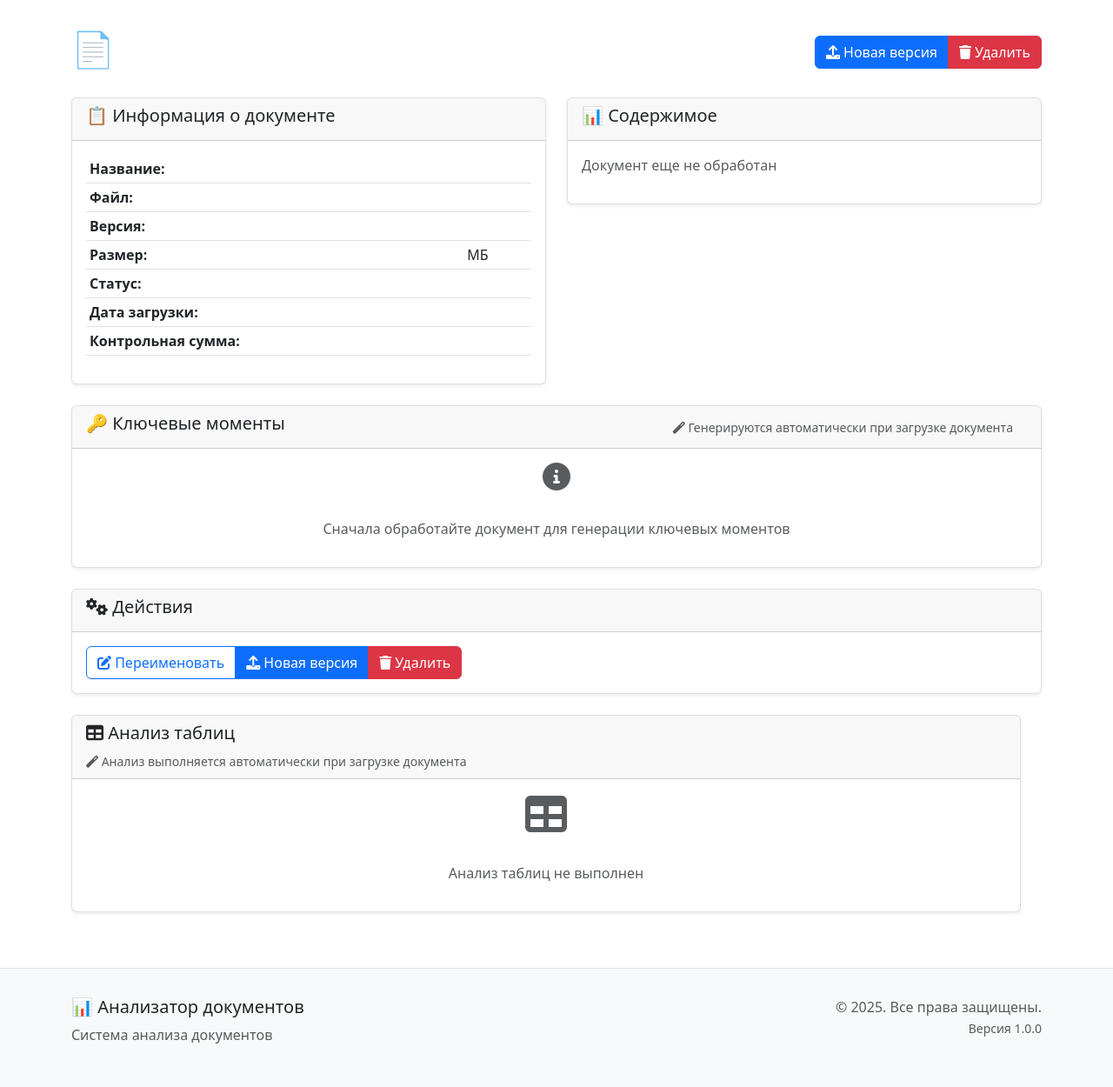
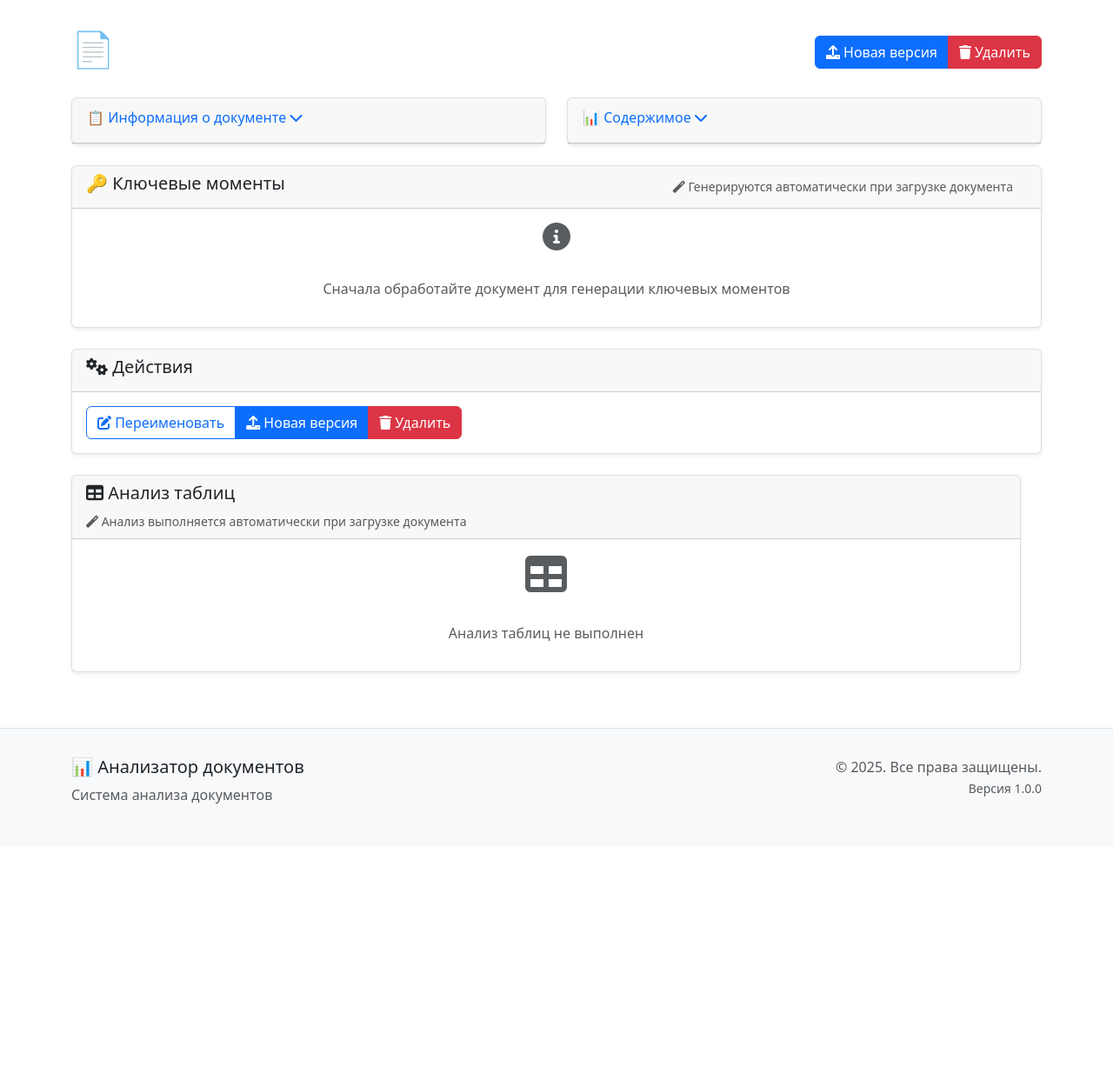
Before and after one commit to h1vEmQ/document-analyzer, a Django app: template templates/documents/document_detail.html in a window 1280 px wide. Shown: the part 56-1306 px from the top of the page at 87% size. After the commit the page ends 980 px from the top, so only its background shows below. Run offline with Django 5.2, Linux system fonts and the light colour scheme; the template is opened without the code that fills it, so the values that code supplies are empty.

Commit message:
Разделы 'Информация о документе' и 'Содержимое' теперь свернуты по умолчанию
- Добавлена Bootstrap collapse функциональность для обоих разделов
- Разделы отображаются свернутыми при загрузке страницы (aria-expanded='false')
- Добавлены кнопки с иконками chevron-down/chevron-up для индикации состояния
- Иконки автоматически меняются при открытии/закрытии разделов
- Улучшен UX - пользователь может развернуть нужную информацию по клику
- Сохранена вся функциональность разделов

```diff
--- a/templates/documents/document_detail.html
+++ b/templates/documents/document_detail.html
@@ -97,9 +97,14 @@
             <div class="col-md-6">
                 <div class="card">
                     <div class="card-header">
-                        <h5>📋 Информация о документе</h5>
+                        <h5>
+                            <button class="btn btn-link p-0 text-decoration-none" type="button" data-bs-toggle="collapse" data-bs-target="#documentInfo" aria-expanded="false" aria-controls="documentInfo">
+                                📋 Информация о документе <i class="fas fa-chevron-down"></i>
+                            </button>
+                        </h5>
                     </div>
-                    <div class="card-body">
+                    <div class="collapse" id="documentInfo">
+                        <div class="card-body">
                         <table class="table table-sm">
                             <tr>
                                 <td><strong>Название:</strong></td>
@@ -165,6 +170,7 @@
                                 <td><code>{{ document.checksum|truncatechars:20 }}</code></td>
                             </tr>
                         </table>
+                        </div>
                     </div>
                 </div>
 
@@ -207,9 +213,14 @@
             <div class="col-md-6">
                 <div class="card">
                     <div class="card-header">
-                        <h5>📊 Содержимое</h5>
+                        <h5>
+                            <button class="btn btn-link p-0 text-decoration-none" type="button" data-bs-toggle="collapse" data-bs-target="#documentContent" aria-expanded="false" aria-controls="documentContent">
+                                📊 Содержимое <i class="fas fa-chevron-down"></i>
+                            </button>
+                        </h5>
                     </div>
-                    <div class="card-body">
+                    <div class="collapse" id="documentContent">
+                        <div class="card-body">
                         {% if document.has_content %}
                             <h6>Извлеченный текст:</h6>
                             <div class="border p-3 bg-light" style="max-height: 300px; overflow-y: auto;">
@@ -234,6 +245,7 @@
                         {% else %}
                             <p class="text-muted">Документ еще не обработан</p>
                         {% endif %}
+                        </div>
                     </div>
                 </div>
 
@@ -686,5 +698,34 @@ function analyzeTables(documentId) {
         document.getElementById('table-analysis-loading').style.display = 'none';
     });
 }
+
+// Обработчики для изменения иконок chevron при открытии/закрытии collapse
+document.addEventListener('DOMContentLoaded', function() {
+    // Обработчик для "Информация о документе"
+    const documentInfoCollapse = document.getElementById('documentInfo');
+    const documentInfoButton = document.querySelector('[data-bs-target="#documentInfo"] i');
+
+    if (documentInfoCollapse && documentInfoButton) {
+        documentInfoCollapse.addEventListener('show.bs.collapse', function () {
+            documentInfoButton.className = 'fas fa-chevron-up';
+        });
+        documentInfoCollapse.addEventListener('hide.bs.collapse', function () {
+            documentInfoButton.className = 'fas fa-chevron-down';
+        });
+    }
+
+    // Обработчик для "Содержимое"
+    const documentContentCollapse = document.getElementById('documentContent');
+    const documentContentButton = document.querySelector('[data-bs-target="#documentContent"] i');
+
+    if (documentContentCollapse && documentContentButton) {
+        documentContentCollapse.addEventListener('show.bs.collapse', function () {
+            documentContentButton.className = 'fas fa-chevron-up';
+        });
+        documentContentCollapse.addEventListener('hide.bs.collapse', function () {
+            documentContentButton.className = 'fas fa-chevron-down';
+        });
+    }
+});
 </script>
 {% endblock %}
```
